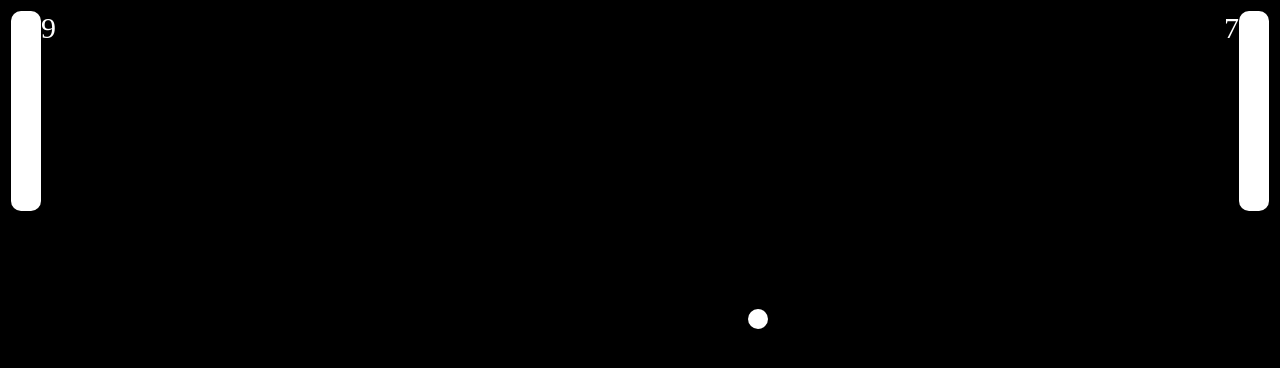
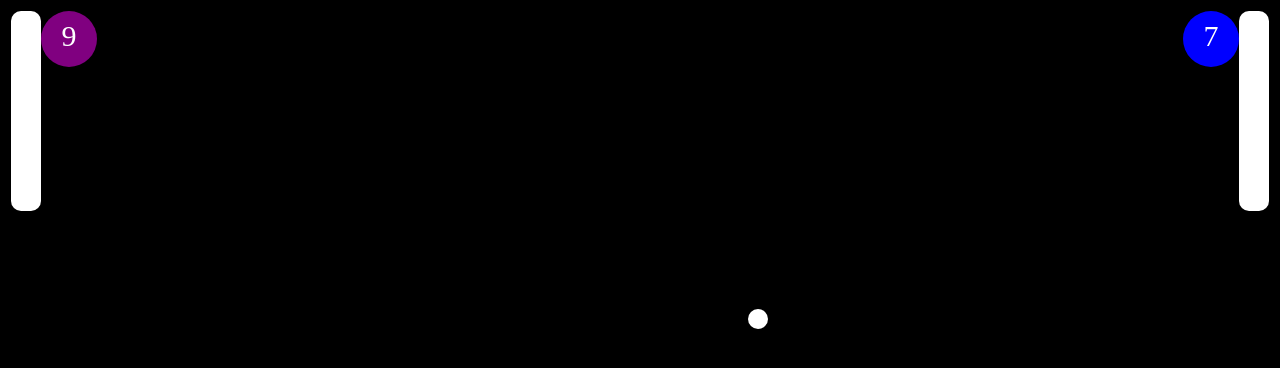
Before and after one commit to jaimezzapata/javascript-ping-pong, a plain HTML site: page index.html in a window 1280 px wide. Drawn offline with Linux system fonts and the light colour scheme.

Commit message:
Se modifica el tablero de puntuacion

```diff
--- a/css/style.css
+++ b/css/style.css
@@ -39,22 +39,37 @@ body {
 #limite,
 #puntuacionIzquierda,
 #puntuacionDerecha {
-  font-size: 500%;
-  color: white;
   z-index: 10;
 }
 
+#puntuacionIzquierda,
 #puntuacionDerecha {
+  text-align: center;
   position: relative;
-  top: 0;
+  width: 40px;
+  height: 40px;
+  font-size: 30px;
+  padding: 8px;
+  border-radius: 50%;
+}
+
+#limite{
+    display: flex;
+    justify-content: space-evenly;
+    color: #fff;
+}
+
+#puntuacionDerecha {
+  background-color: blue;
+  color: #fff;
+  padding: 8px;
   float: right;
-  font-size: 30px !important;
 }
 #puntuacionIzquierda {
-  position: relative;
-  top: 0;
+  background-color: purple;
+  color: #fff;
+  padding: 8px;
   float: left;
-  font-size: 30px !important;
 }
 
 #goal {
--- a/index.html
+++ b/index.html
@@ -11,7 +11,6 @@
     <div id="derecha"></div>
     <div class="tablero">
         <div id="puntuacionIzquierda"> 0 </div>
-        <div id="limite"> </div>
         <div id="puntuacionDerecha"> 0 </div>
         <br>
         <span id="punto"></span>
```
